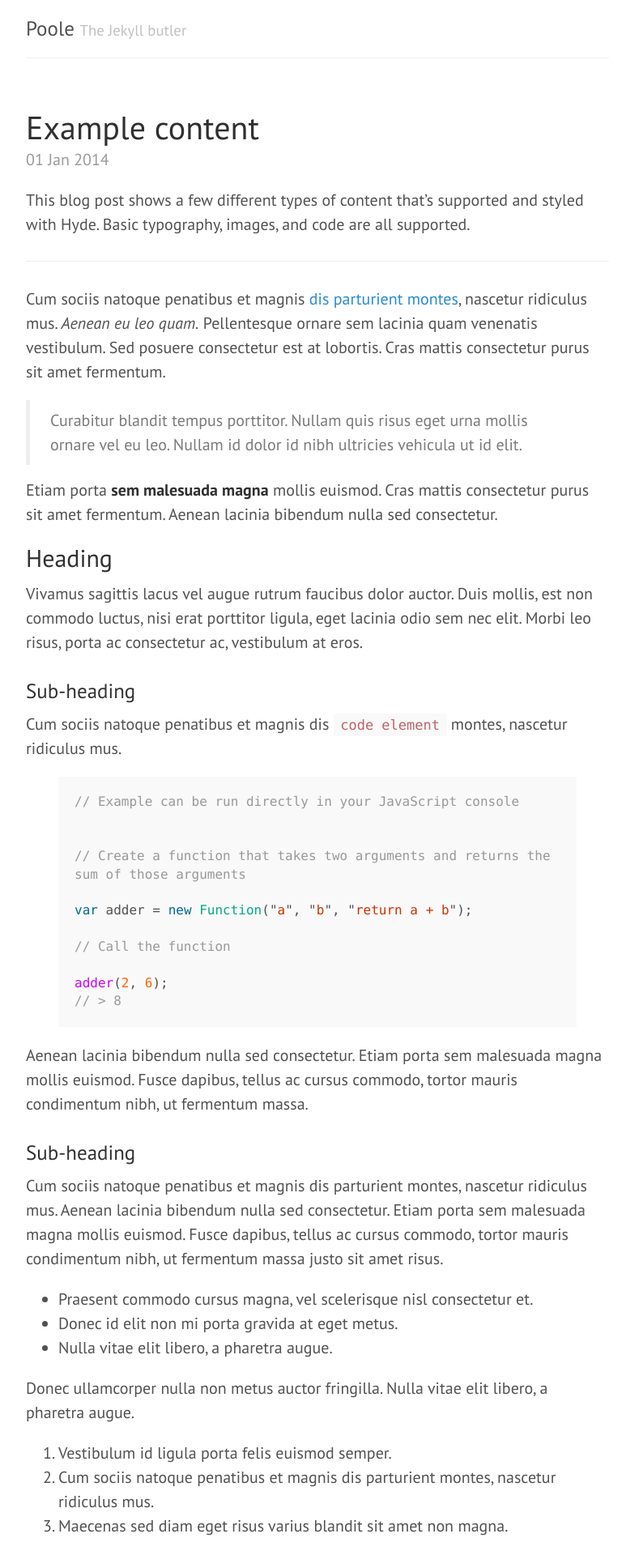
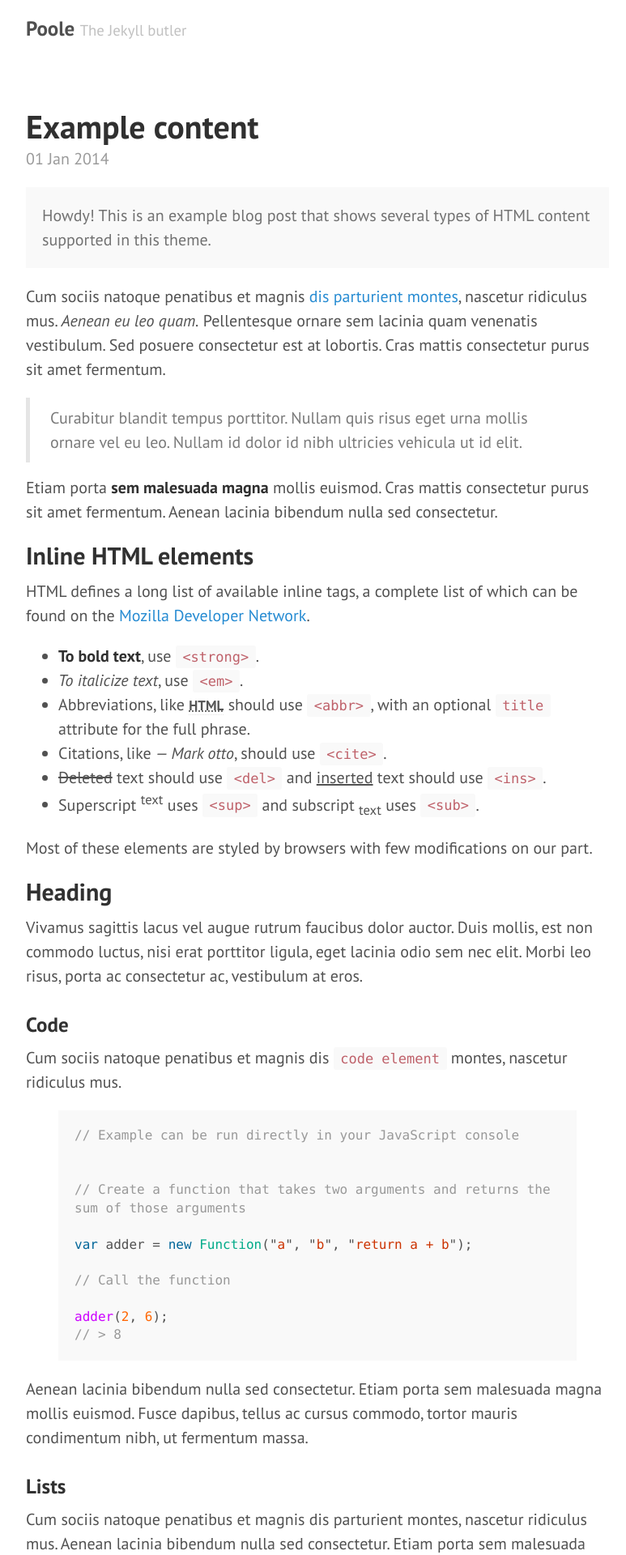
Before and after one commit to gaearon/react-hot-loader, a Jekyll site: the page built from _posts/2014-01-01-example-content.md, in a window 1280 px wide. Shown: the top 1920 px of the page at 81% size, without its empty margins (248-1021 px from the left). Built offline with Jekyll 4.4.1, drawn with Linux system fonts in a browser that asks for light colours; Markdown is read by kramdown in place of the engine named in the settings; some of the changed text lies outside the part shown.

Commit message:
styles update for container and some html elements; example content post updated

```diff
--- a/_posts/2014-01-01-example-content.md
+++ b/_posts/2014-01-01-example-content.md
@@ -3,9 +3,10 @@
 title: Example content
 ---
 
-This blog post shows a few different types of content that's supported and styled with Hyde. Basic typography, images, and code are all supported.
 
------
+<div class="message">
+  Howdy! This is an example blog post that shows several types of HTML content supported in this theme.
+</div>
 
 Cum sociis natoque penatibus et magnis <a href="#">dis parturient montes</a>, nascetur ridiculus mus. *Aenean eu leo quam.* Pellentesque ornare sem lacinia quam venenatis vestibulum. Sed posuere consectetur est at lobortis. Cras mattis consectetur purus sit amet fermentum.
 
@@ -13,11 +14,24 @@
 
 Etiam porta **sem malesuada magna** mollis euismod. Cras mattis consectetur purus sit amet fermentum. Aenean lacinia bibendum nulla sed consectetur.
 
+## Inline HTML elements
+
+HTML defines a long list of available inline tags, a complete list of which can be found on the [Mozilla Developer Network](https://developer.mozilla.org/en-US/docs/Web/HTML/Element).
+
+- **To bold text**, use `<strong>`.
+- *To italicize text*, use `<em>`.
+- Abbreviations, like <abbr title="HyperText Markup Langage">HTML</abbr> should use `<abbr>`, with an optional `title` attribute for the full phrase.
+- Citations, like <cite>&mdash; Mark otto</cite>, should use `<cite>`.
+- <del>Deleted</del> text should use `<del>` and <ins>inserted</ins> text should use `<ins>`.
+- Superscript <sup>text</sup> uses `<sup>` and subscript <sub>text</sub> uses `<sub>`.
+
+Most of these elements are styled by browsers with few modifications on our part.
+
 ## Heading
 
 Vivamus sagittis lacus vel augue rutrum faucibus dolor auctor. Duis mollis, est non commodo luctus, nisi erat porttitor ligula, eget lacinia odio sem nec elit. Morbi leo risus, porta ac consectetur ac, vestibulum at eros.
 
-### Sub-heading
+### Code
 
 Cum sociis natoque penatibus et magnis dis `code element` montes, nascetur ridiculus mus.
 
@@ -34,7 +48,7 @@
 
 Aenean lacinia bibendum nulla sed consectetur. Etiam porta sem malesuada magna mollis euismod. Fusce dapibus, tellus ac cursus commodo, tortor mauris condimentum nibh, ut fermentum massa.
 
-### Sub-heading
+### Lists
 
 Cum sociis natoque penatibus et magnis dis parturient montes, nascetur ridiculus mus. Aenean lacinia bibendum nulla sed consectetur. Etiam porta sem malesuada magna mollis euismod. Fusce dapibus, tellus ac cursus commodo, tortor mauris condimentum nibh, ut fermentum massa justo sit amet risus.
 
@@ -50,6 +64,59 @@
 
 Cras mattis consectetur purus sit amet fermentum. Sed posuere consectetur est at lobortis.
 
+<dl>
+  <dt>HyperText Markup Language (HTML)</dt>
+  <dd>The language used to describe and define the content of a Web page</dd>
+
+  <dt>Cascading Style Sheets (CSS)</dt>
+  <dd>Used to describe the appearance of Web content</dd>
+
+  <dt>JavaScript (JS)</dt>
+  <dd>The programming language used to build advanced Web sites and applications</dd>
+</dl>
+
+Integer posuere erat a ante venenatis dapibus posuere velit aliquet. Morbi leo risus, porta ac consectetur ac, vestibulum at eros. Nullam quis risus eget urna mollis ornare vel eu leo.
+
+### Tables
+
+Aenean lacinia bibendum nulla sed consectetur. Lorem ipsum dolor sit amet, consectetur adipiscing elit.
+
+<table>
+  <thead>
+    <tr>
+      <th>Name</th>
+      <th>Upvotes</th>
+      <th>Downvotes</th>
+    </tr>
+  </thead>
+  <tfoot>
+    <tr>
+      <td>Totals</td>
+      <td>21</td>
+      <td>23</td>
+    </tr>
+  </tfoot>
+  <tbody>
+    <tr>
+      <td>Alice</td>
+      <td>10</td>
+      <td>11</td>
+    </tr>
+    <tr>
+      <td>Bob</td>
+      <td>4</td>
+      <td>3</td>
+    </tr>
+    <tr>
+      <td>Charlie</td>
+      <td>7</td>
+      <td>9</td>
+    </tr>
+  </tbody>
+</table>
+
+Nullam id dolor id nibh ultricies vehicula ut id elit. Sed posuere consectetur est at lobortis. Nullam quis risus eget urna mollis ornare vel eu leo.
+
 -----
 
-Want to see something else added? <a href="https://github.com/mdo/hyde/issues/new">Open an issue.</a>
+Want to see something else added? <a href="https://github.com/poole/poole/issues/new">Open an issue.</a>
--- a/public/css/poole.css
+++ b/public/css/poole.css
@@ -27,7 +27,6 @@
  * Messages
  * Container
  * Masthead
- * Sidebar
  * Posts and pages
  * Pagination
  * Reverse layout
@@ -58,7 +57,7 @@
   font-size: 16px;
   line-height: 1.5;
 }
-@media (min-width: 48rem) {
+@media (min-width: 38rem) {
   html {
     font-size: 20px;
   }
@@ -67,6 +66,8 @@
 body {
   color: #515151;
   background-color: #fff;
+  -webkit-text-size-adjust: 100%;
+      -ms-text-size-adjust: 100%;
 }
 
 /* No `:visited` state is required by default (browsers will use `a`) */
@@ -83,7 +84,7 @@
 /* Headings */
 h1, h2, h3, h4, h5, h6 {
   margin-bottom: .5rem;
-  font-weight: normal;
+  font-weight: bold;
   line-height: 1.25;
   color: #313131;
   text-rendering: optimizeLegibility;
@@ -104,16 +105,31 @@
   font-size: 1rem;
 }
 
+/* Body text */
 p {
   margin-top: 0;
   margin-bottom: 1rem;
 }
 
-ul, ol {
+strong {
+  color: #303030;
+}
+
+
+/* Lists */
+ul, ol, dl {
   margin-top: 0;
   margin-bottom: 1rem;
 }
 
+dt {
+  font-weight: bold;
+}
+dd {
+  margin-bottom: .5rem;
+}
+
+/* Misc */
 hr {
   position: relative;
   margin: 1.5rem 0;
@@ -122,22 +138,18 @@
   border-bottom: 1px solid #fff;
 }
 
-strong {
-  color: #303030;
-}
-
 abbr {
-  background-color: #eee;
-  display: inline-block;
-  padding: .25em;
   font-size: 85%;
   font-weight: bold;
   color: #555;
-  text-shadow: 0 1px 1px rgba(255, 255, 255, 0.5);
   text-transform: uppercase;
-  border-radius: 3px;
+}
+abbr[title] {
+  cursor: help;
+  border-bottom: 1px dotted #e5e5e5;
 }
 
+/* Code */
 code,
 pre {
   font-family: Menlo, Monaco, "Courier New", monospace;
@@ -181,7 +193,7 @@
   padding: .5rem 1rem;
   margin: .8rem 0;
   color: #7a7a7a;
-  border-left: .25rem solid #eee;
+  border-left: .25rem solid #e5e5e5;
 }
 blockquote p:last-child {
   margin-bottom: 0;
@@ -197,6 +209,23 @@
   display: block;
   margin: 0 0 1rem;
   border-radius: 5px;
+}
+
+/* Tables */
+table {
+  margin-bottom: 1rem;
+  width: 100%;
+  border: 1px solid #e5e5e5;
+  border-collapse: collapse;
+}
+td,
+th {
+  padding: .25rem .5rem;
+  border: 1px solid #e5e5e5;
+}
+tbody tr:nth-child(odd) td,
+tbody tr:nth-child(odd) th {
+  background-color: #f9f9f9;
 }
 
 
@@ -234,16 +263,11 @@
  */
 
 .container {
-  max-width: 32rem;
+  max-width: 38rem;
   padding-left:  1rem;
   padding-right: 1rem;
   margin-left:  auto;
   margin-right: auto;
-}
-@media (min-width: 800px) {
-  .container {
-    max-width: 38rem;
-  }
 }
 
 
@@ -256,8 +280,7 @@
 .masthead {
   padding-top:    1rem;
   padding-bottom: 1rem;
-  margin-bottom: 2rem;
-  border-bottom: 1px solid #eee;
+  margin-bottom: 3rem;
 }
 .masthead-title {
   margin-top: 0;
@@ -272,11 +295,6 @@
   font-weight: 400;
   color: #c0c0c0;
   letter-spacing: 0;
-}
-@media (min-width: 48rem) {
-  .masthead {
-    margin-bottom: 3rem;
-  }
 }
 
 
```
